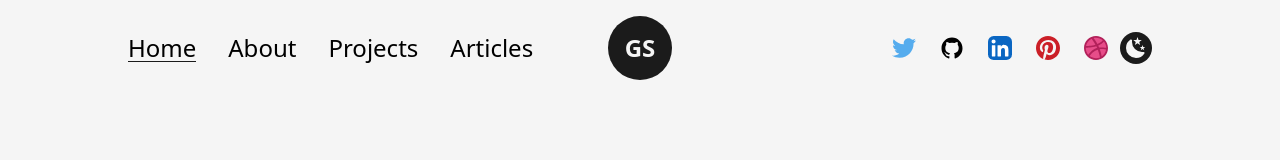
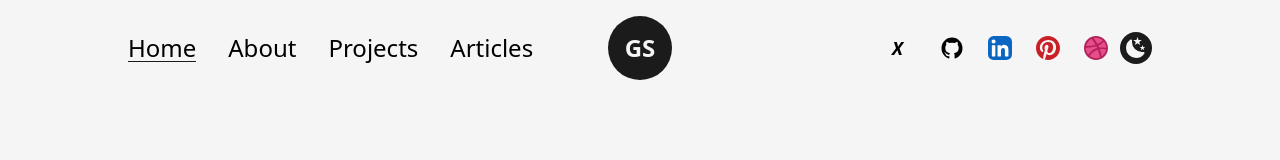
Before and after one commit to Ganeshshit/Coder_ganesh, a Next.js app: page / in a window 1280 px wide. Shown: the top 160 px of the page. Built offline with nearby package versions, Linux system fonts and the light colour scheme.

Commit message:
change icon on social media

```diff
--- a/src/components/NavBar.js
+++ b/src/components/NavBar.js
@@ -11,6 +11,7 @@ import {
   Instaicon,
   SunIcon,
   MoonIcon,
+  Xicon
 } from "./Icons";
 import { motion } from "framer-motion";
 import useThemeSwitcher from "./hooks/useThemeSwitcher";
@@ -103,16 +104,19 @@ const NavBar = () => {
         </nav>
         <nav className="flex  items-center justify-center flex-wrap-reverse">
           <motion.a
-            href="https://"
+            href="https://x.com/shit8_shit"
             target={"_blank"}
             whileHover={{ y: -2 }}
             whileTap={{ scale: 0.9 }}
             className="w-6 mr-3"
           >
-            <TwitterIcon />
+            {/* <TwitterIcon /> */}
+
+           <i className=" text-lg  font-extrabold">X</i>
+
           </motion.a>
           <motion.a
-            href="https://"
+            href="https://github.com/ganeshshit"
             target={"_blank"}
             whileHover={{ y: -2 }}
             whileTap={{ scale: 0.9 }}
@@ -121,7 +125,7 @@ const NavBar = () => {
             <GithubIcon />
           </motion.a>
           <motion.a
-            href="https://"
+            href="https://www.linkedin.com/in/ganesh-shit-957246243/"
             target={"_blank"}
             whileHover={{ y: -2 }}
             whileTap={{ scale: 0.9 }}
```
